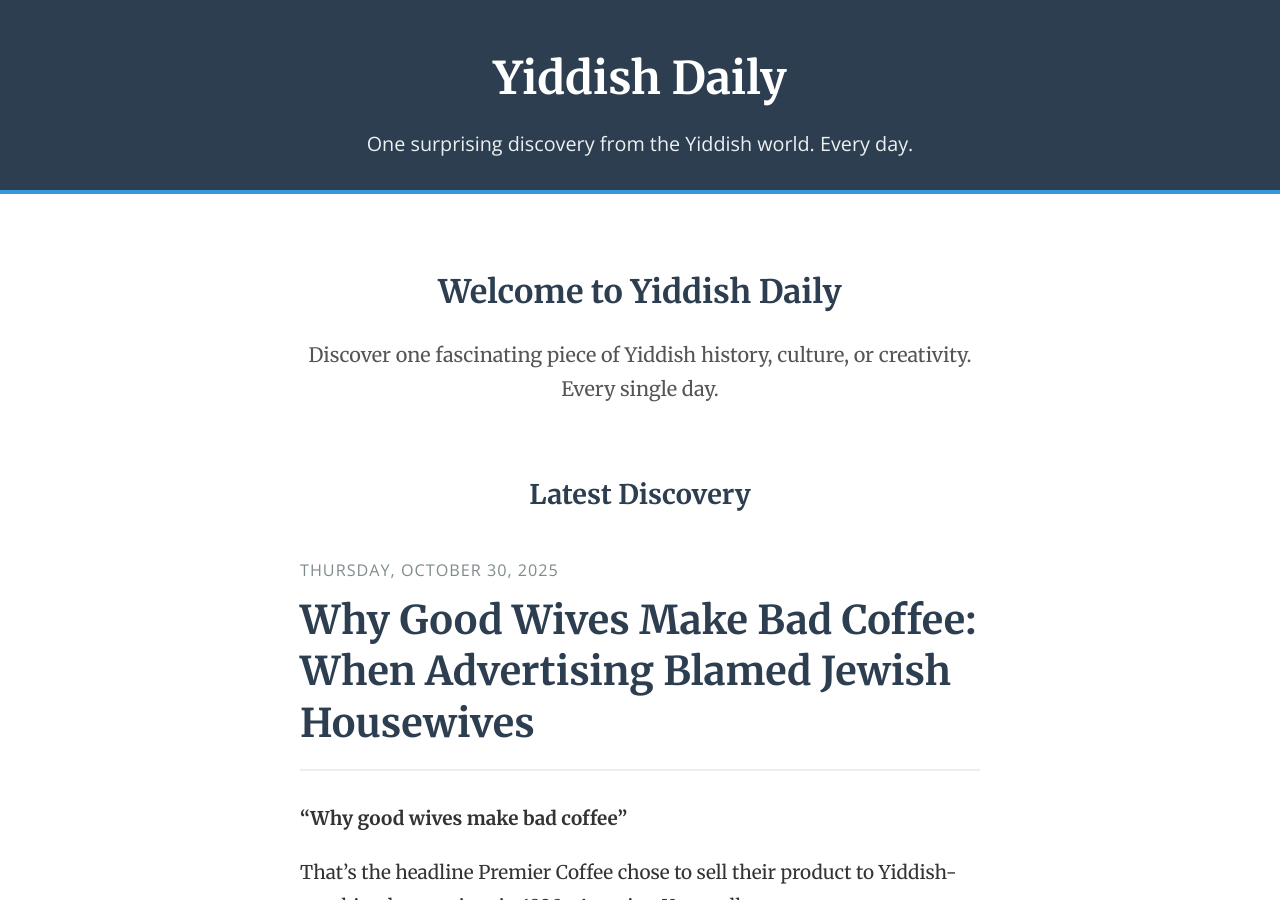
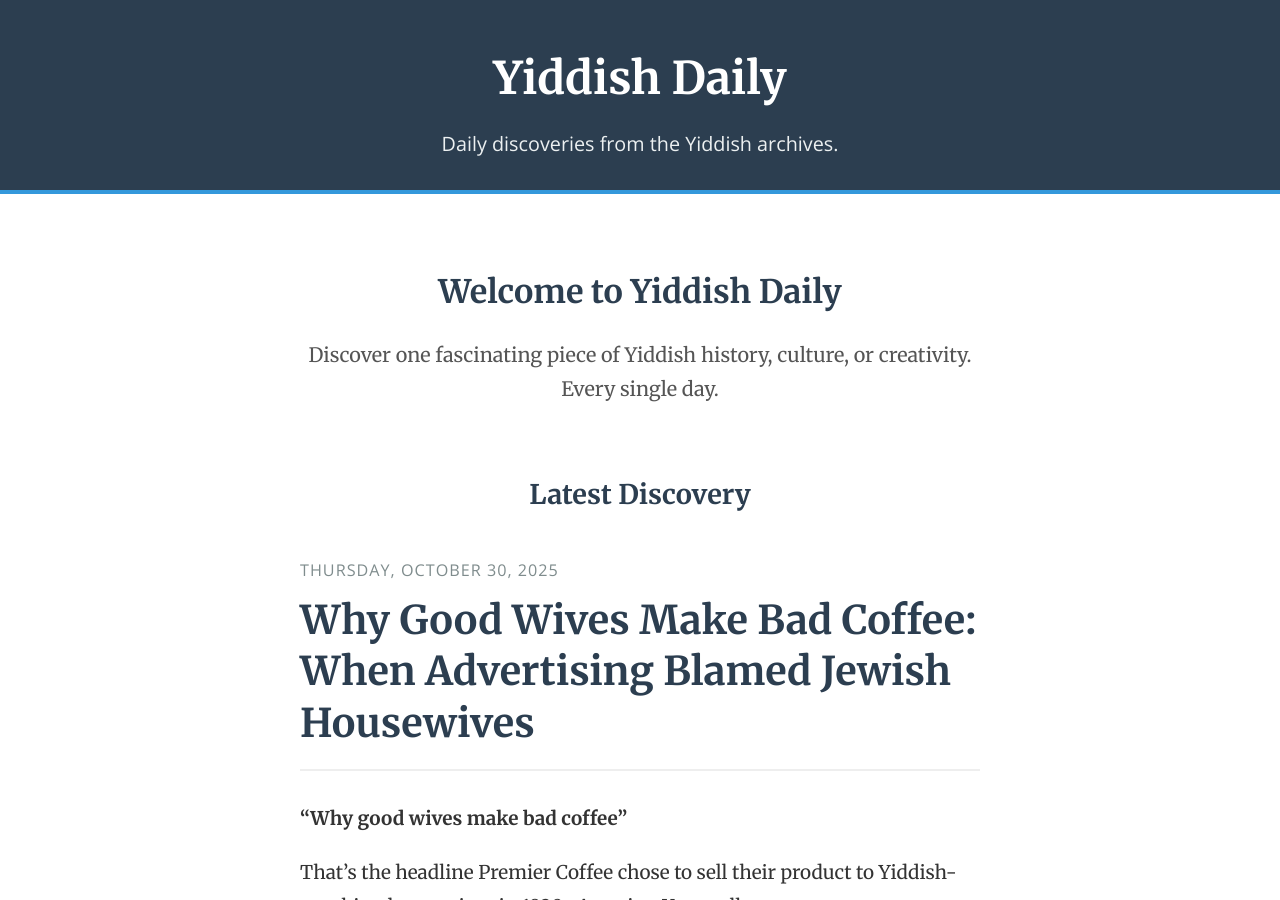
Before and after one commit to bhaas69/yiddish-daily, a Jekyll site: the page built from index.html, in a window 1280 px wide and 900 px high. Built offline with Jekyll 4.4.1, drawn with Linux system fonts in a browser that asks for light colours.

Commit message:
Update _config.yml

```diff
--- a/_config.yml
+++ b/_config.yml
@@ -1,6 +1,6 @@
 # Site settings
 title: Yiddish Daily
-description: One surprising discovery from the Yiddish world. Every day.
+description: Daily discoveries from the Yiddish archives.
 baseurl: "/yiddish-daily"
 url: "https://bhaas69.github.io"
 
```
